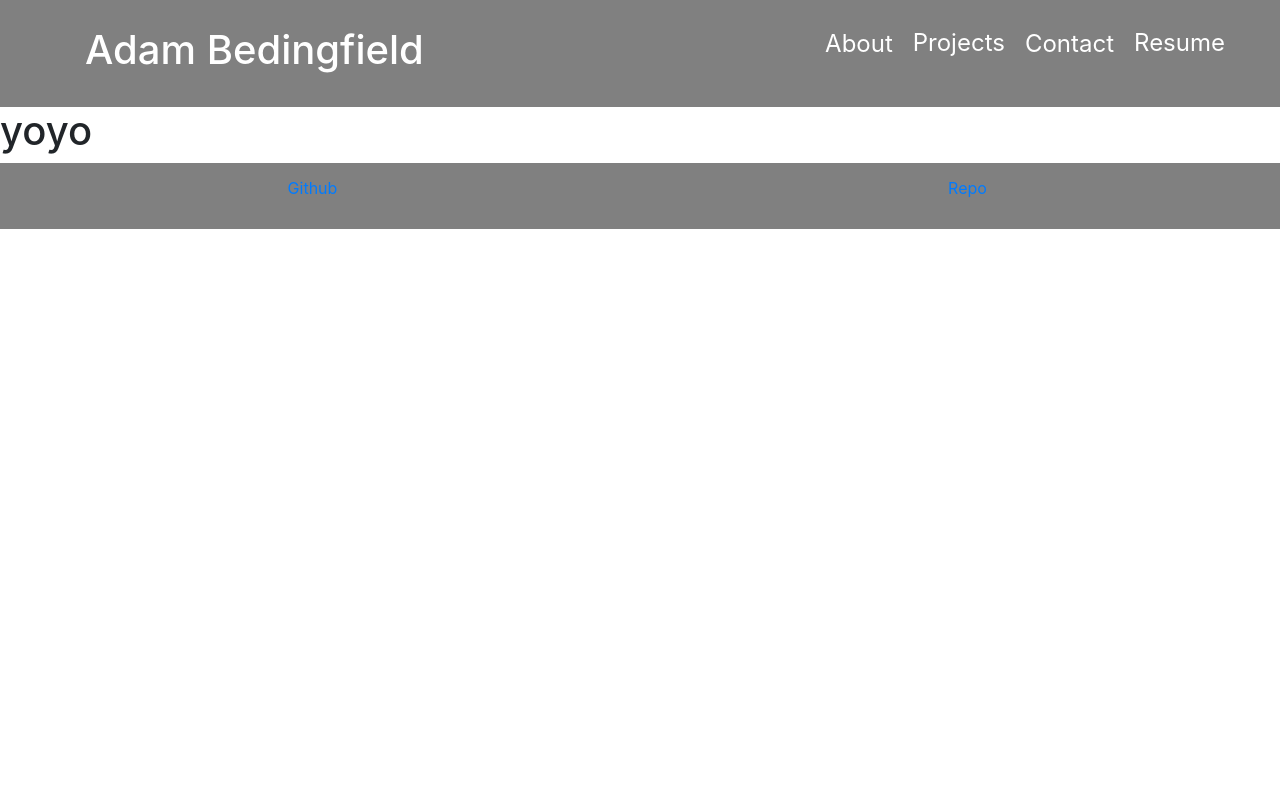
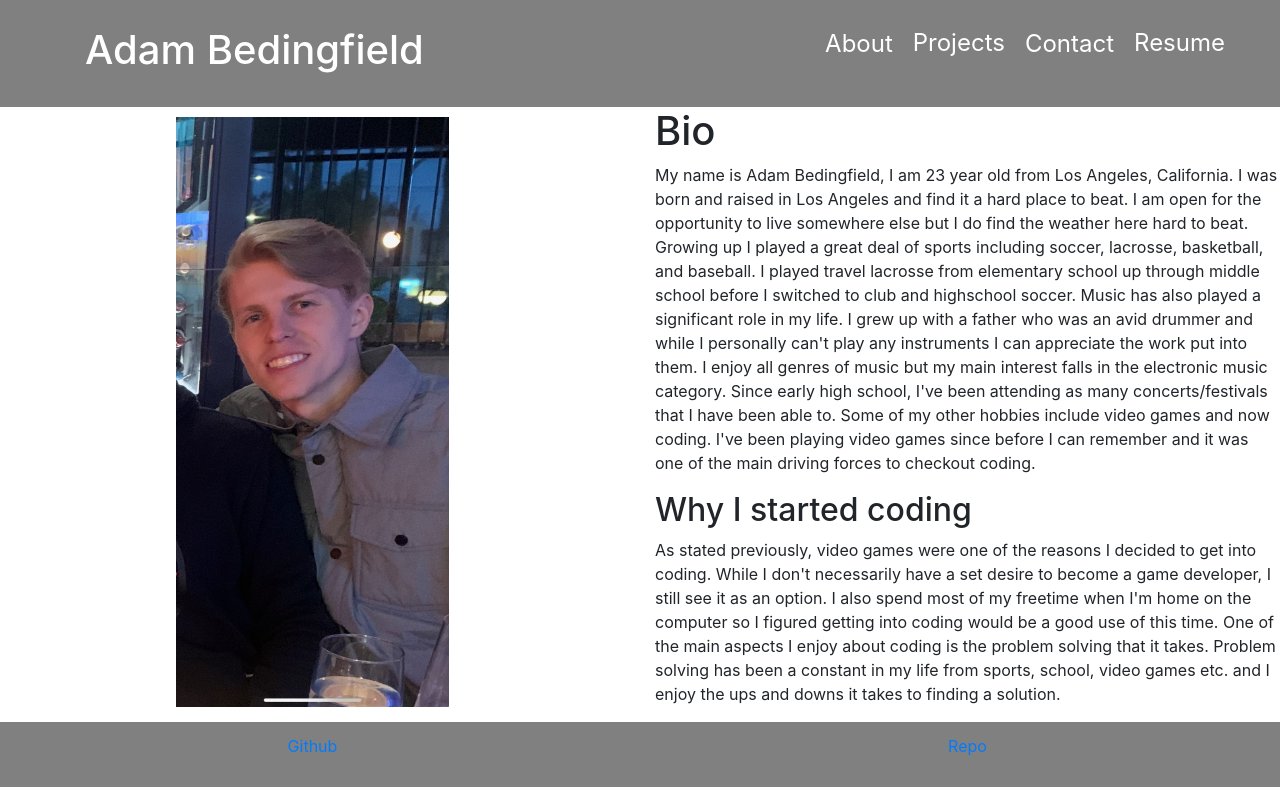
Before and after one commit to adambedingfield/my-portfolio, a React (Create React App) app: page /about in a window 1280 px wide. Built offline with nearby package versions, Linux system fonts and the light colour scheme.

Commit message:
setup about section

```diff
--- a/src/components/About/index.js
+++ b/src/components/About/index.js
@@ -2,8 +2,16 @@ import React from 'react';
 
 function About() {
     return (
-        <div>
-            <h1>yoyo</h1>
+        <div className="row">
+            <div className="col myphoto-container">
+            <img className="myphoto" src={require("../../assets/me.jpeg").default}></img>
+            </div>
+            <div className="col about-text">
+                <h1>Bio</h1>
+                <p>My name is Adam Bedingfield, I am 23 year old from Los Angeles, California. I was born and raised in Los Angeles and find it a hard place to beat. I am open for the opportunity to live somewhere else but I do find the weather here hard to beat. Growing up I played a great deal of sports including soccer, lacrosse, basketball, and baseball. I played travel lacrosse from elementary school up through middle school before I switched to club and highschool soccer. Music has also played a significant role in my life. I grew up with a father who was an avid drummer and while I personally can't play any instruments I can appreciate the work put into them. I enjoy all genres of music but my main interest falls in the electronic music category. Since early high school, I've been attending as many concerts/festivals that I have been able to. Some of my other hobbies include video games and now coding. I've been playing video games since before I can remember and it was one of the main driving forces to checkout coding. </p>
+                <h2>Why I started coding</h2>
+                <p>As stated previously, video games were one of the reasons I decided to get into coding. While I don't necessarily have a set desire to become a game developer, I still see it as an option. I also spend most of my freetime when I'm home on the computer so I figured getting into coding would be a good use of this time. One of the main aspects I enjoy about coding is the problem solving that it takes. Problem solving has been a constant in my life from sports, school, video games etc. and I enjoy the ups and downs it takes to finding a solution.</p>
+            </div>
         </div>
     )
 }
--- a/src/index.css
+++ b/src/index.css
@@ -45,3 +45,14 @@ code {
   padding-top: 1%;
   padding-bottom: 1%;
 }
+
+.myphoto {
+  max-width: 100%;
+  height: 600px;
+  margin-bottom: 0;
+  padding-top: 10px;
+}
+
+.myphoto-container {
+  text-align: center;
+}
```
Also changed, not shown: src/assets/me.jpeg (added).
